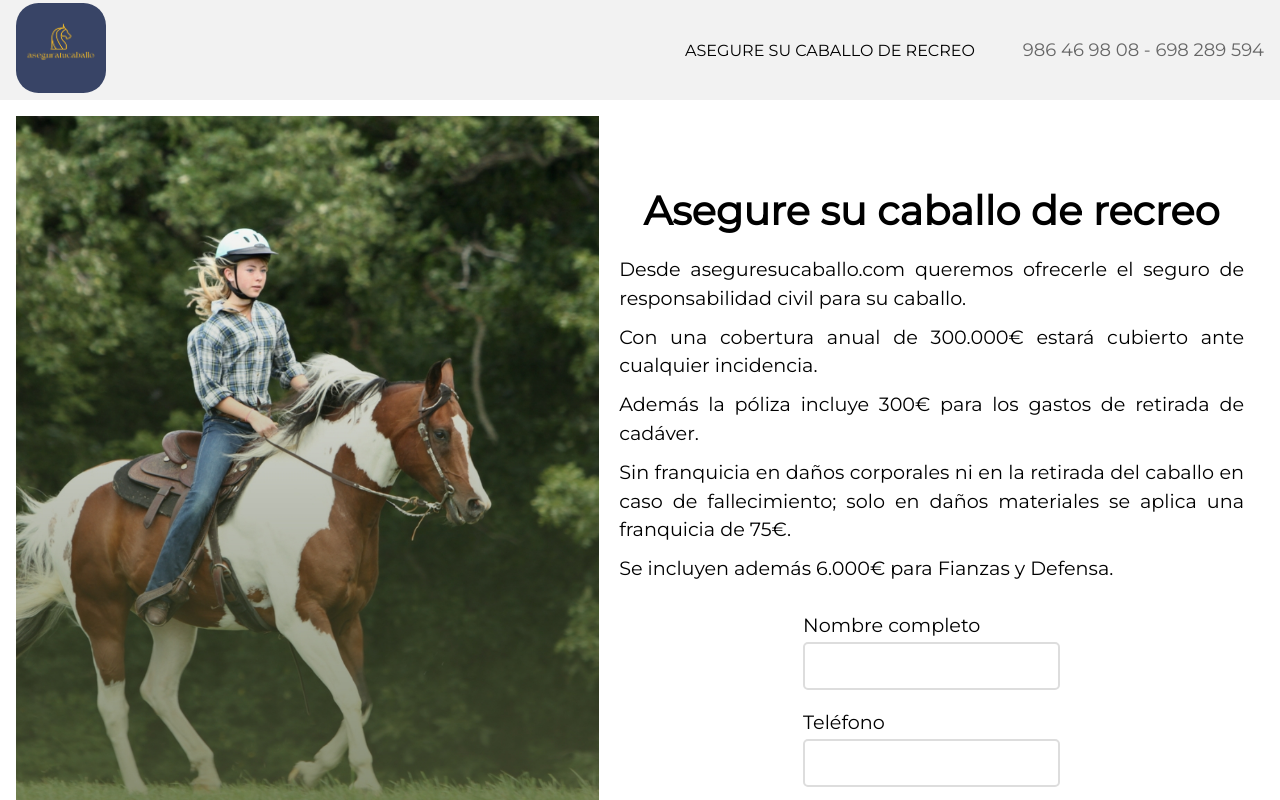
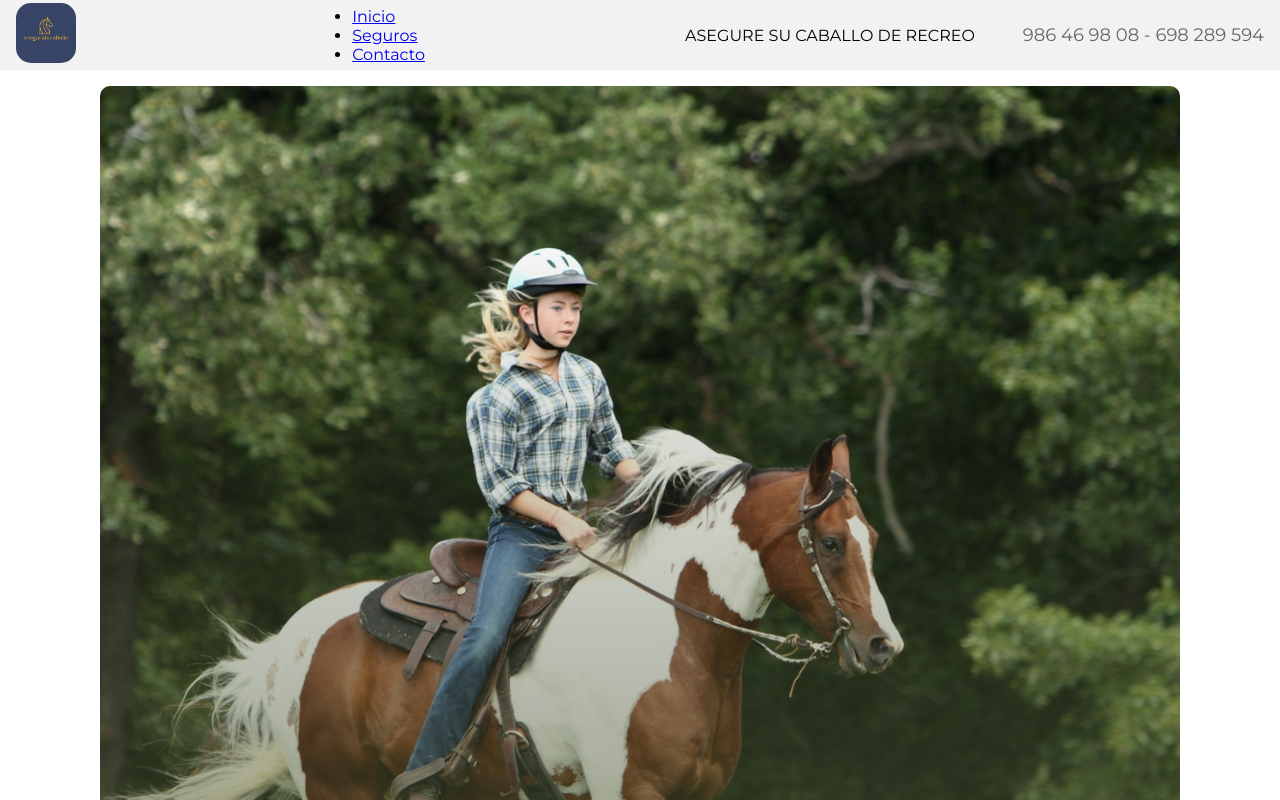
Before and after one commit to Meira81/www.aseguresucaballo.com, a React (Vite) app: page / in a window 1280 px wide. Shown: the top 800 px of the page. Built offline with nearby package versions, Linux system fonts and the light colour scheme.

Commit message:
cambios css

```diff
--- a/src/App.css
+++ b/src/App.css
@@ -1,6 +1,6 @@
 .App {
   display: grid;
-  grid-template-rows: 100px auto 50px;
+  grid-template-rows: 70px auto 50px;
   grid-template-columns: 1fr;
   grid-template-areas:
     "header"
@@ -11,9 +11,9 @@
 }
 
 .main{
-  display: flex;
+  display: grid;
   padding: 1rem;
-
+  width: 100%;
 }
 
 .app-information {
--- a/src/App.jsx
+++ b/src/App.jsx
@@ -9,9 +9,10 @@ import Information from "./components/Information/Information";
 function App() {
   return (
     <div className="App">
+
       <Header />
       <main className="main">
-        <Information/>
+        <Information />
       </main>
       <Footer />
     </div>
--- a/src/components/Footer/Footer.jsx
+++ b/src/components/Footer/Footer.jsx
@@ -3,7 +3,9 @@ import "./Footer.css";
 
 const Footer = () => {
   return (
-    <div className='footer'>Footer</div>
+
+      <div className='footer'>Footer</div>
+
   )
 }
 
--- a/src/components/Header/Header.css
+++ b/src/components/Header/Header.css
@@ -5,6 +5,7 @@
   align-items: center;
   background-color: #f2f2f2;
   padding: 16px;
+  height: 70px;
 }
 
 .header-logo-text {
@@ -19,7 +20,7 @@
 }
 
 .header-logo {
-  height: 90px;
+  height: 60px;
   border-radius: 25%;
 }
 
--- a/src/components/Header/Header.jsx
+++ b/src/components/Header/Header.jsx
@@ -7,14 +7,24 @@ const Header = () => {
   return (
     <div className="header">
       <div className="header-logo-container">
-      <img
-        className="header-logo"
-        src={logo}
-        alt="logo"
-      /></div>
-      <div className='header-logo-text'>
-      <p> ASEGURE SU CABALLO DE RECREO</p>
-      <p className='header-phone'>986 46 98 08 - 698 289 594</p>
+        <img className="header-logo" src={logo} alt="logo" />
+      </div>
+      <nav>
+        <ul>
+          <li>
+            <a href="#">Inicio</a>
+          </li>
+          <li>
+            <a href="#">Seguros</a>
+          </li>
+          <li>
+            <a href="#">Contacto</a>
+          </li>
+        </ul>
+      </nav>
+      <div className="header-logo-text">
+        <p> ASEGURE SU CABALLO DE RECREO</p>
+        <p className="header-phone">986 46 98 08 - 698 289 594</p>
       </div>
     </div>
   );
--- a/src/components/Information/Information.css
+++ b/src/components/Information/Information.css
@@ -1,10 +1,17 @@
-.information-image {
-  width: 100%;
-  height: 750px;
-  object-fit: cover;
+.information-figure-image {
+  display: flex;
+  justify-content: center;
+  align-items: flex-start;
 }
 
-.information-text-form {
+.information-image {
+  max-width: 100%;
+  max-height: 100%;
+  object-fit: cover;
+  border-radius: 10px;
+}
+
+/* .information-text-form {
   display: flex;
   flex-direction: column;
   align-items: center;
@@ -61,3 +68,4 @@ button {
 button:hover {
   background-color: #0062cc;
 }
+ */
--- a/src/components/Information/Information.jsx
+++ b/src/components/Information/Information.jsx
@@ -21,32 +21,13 @@ const Information = () => {
 
   return (
     <>
-      <figure className="information-image">
+
+      {/* <div className="information-text-form"> */}
+
+        <figure className="information-figure-image">
         <img className="information-image" src={image} alt="imagen-caballo" />
       </figure>
-      <div className="information-text-form">
-        <section className="info">
-          <h1>Asegure su caballo de recreo</h1>
-          <p>
-            Desde aseguresucaballo.com queremos ofrecerle el seguro de
-            responsabilidad civil para su caballo.
-          </p>
-          <p>
-            Con una cobertura anual de 300.000€ estará cubierto ante cualquier
-            incidencia.
-          </p>
-          <p>
-            Además la póliza incluye 300€ para los gastos de retirada de
-            cadáver.
-          </p>
-          <p>
-            Sin franquicia en daños corporales ni en la retirada del caballo en
-            caso de fallecimiento; solo en daños materiales se aplica una
-            franquicia de 75€.
-          </p>
-          <p>Se incluyen además 6.000€ para Fianzas y Defensa.</p>
-        </section>
-        <form onSubmit={handleSubmit}>
+       {/*  <form onSubmit={handleSubmit}>
           <div className="form-group">
             <label htmlFor="name">Nombre completo</label>
             <input
@@ -70,8 +51,8 @@ const Information = () => {
             />
           </div>
           <button type="submit">Enviar</button>
-        </form>
-      </div>
+        </form> */}
+      {/* </div> */}
     </>
   );
 };
```
Also changed, not shown: src/components/Footer/Footer.css (+7 -0 lines), src/assets/imagen2.png (added), src/index.css (line endings or trailing spaces).
